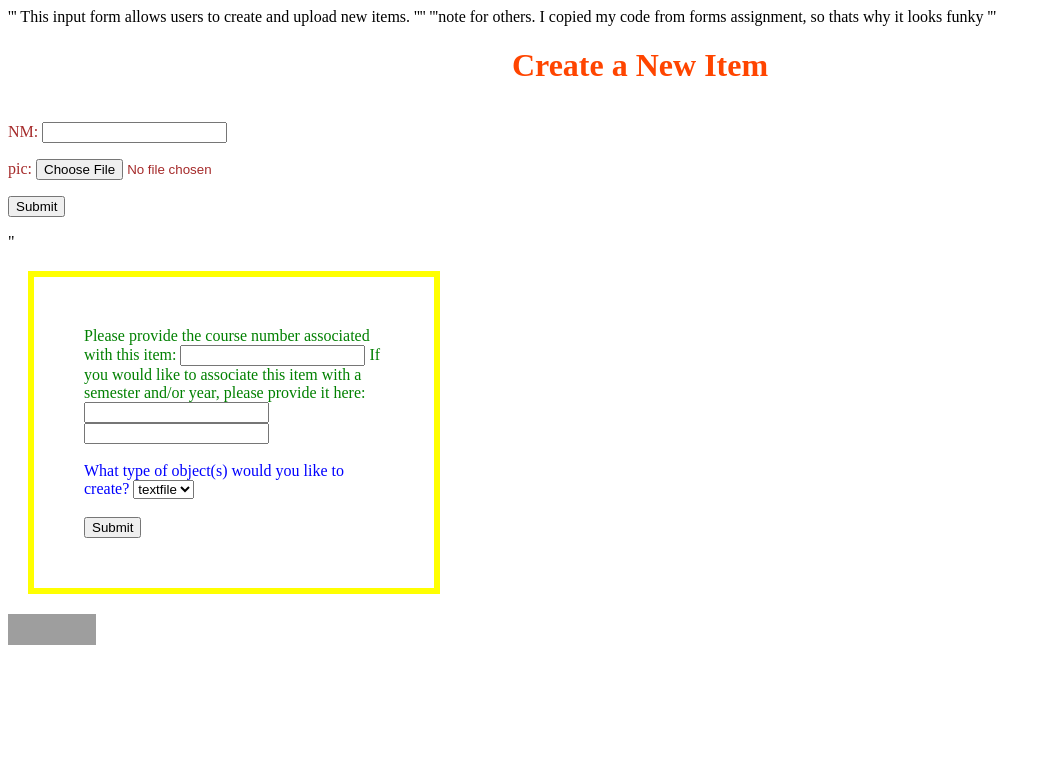
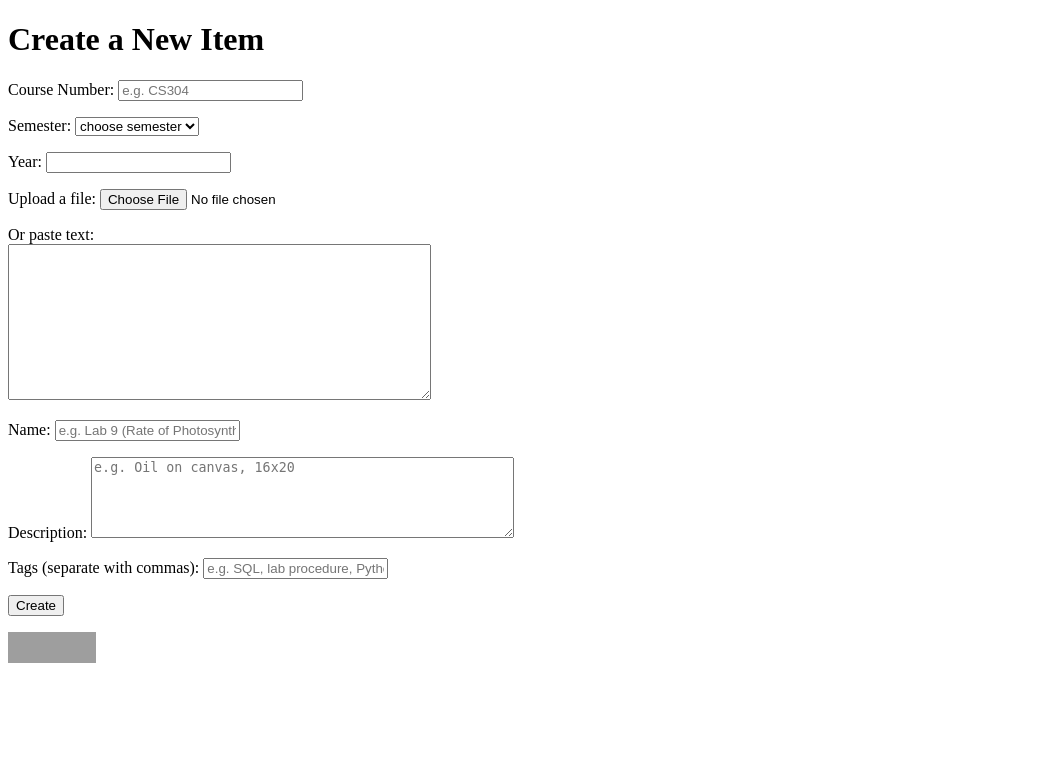
Before and after one commit to mg126e/Portfolio_Drive, a Python web app: template templates/inputform.html in a window 1280 px wide. Shown: the top 783 px of the page, without its empty margins (0-1051 px from the left). Run offline with Jinja, Linux system fonts and the light colour scheme; the template is opened without the code that fills it, so the values that code supplies are empty; grey boxes are pictures that could not be loaded.

Commit message:
updated inputform.html and app.py

```diff
--- a/templates/inputform.html
+++ b/templates/inputform.html
@@ -1,79 +1,69 @@
-''' This input form allows users to create and upload new items. ''''
-'''note for others. I copied my code from forms assignment, so thats why it looks funky '''
 <!DOCTYPE html>
+
+<!-- This input form allows users to create and upload new items. -->
+
 <html lang="en">
 <head>
     <meta charset="utf-8">
-    <title>Input Form - create a new item!</title>
+    <title>Create a New Item</title>
     <meta name="author" content="Angela Noyes">
     <meta name="viewport" content="width=device-width, initial-scale=1">
-
-    <style>
-    h1{
-        text-align: center;
-        color: orangered;
-        }
-    h2{
-        text-align: center;
-        color: red;
-        }
-    p{
-        color: brown;
-        }
-    #survey-box{
-        background-color: white;
-        width: 300px;
-        border: 6px solid yellow;
-        padding: 50px;
-        margin: 20px;
-        }
-    .name-label{
-        color: green;
-        }
-    .class-label{
-        color: blue;
-        }
-    </style>
-
 </head>
 <body>
 <h1>Create a New Item</h1>
-<!-- here, the pic variable is a dictionary read from the database. -->
-<!-- It has two keys, the input_id and the title of the item -->
-<!-- we need input_id for the URL, and therefore for the url_for function, which refers to our pic(input_id handler function) -->
-<p><img src="{{url_for('pic', input_id=pic['input_id'])}}" alt="{{pic['title']}}"></p>
+
 
 <!-- I am using code from the file-upload class reading to help with this -->
-<form method = "post" action="{{url_for('file_upload')}}" enctype="multipart/form-data">
-    <p><label>NM: <input type = "text" name="title" name = "nm"></label></p>
-    <p><label>pic: <input type = "file" name="pic"></label></p>
-    <p><input type = "submit" value = "Submit"></p>
-</form>"
+<form method="post" action="{{url_for('file_upload')}}" enctype="multipart/form-data">
+
+    <!-- For now, I am using the "structural" method for adding labels-->
+
+    <p><label>Course Number:
+        <input required type = "text" name="course_number" placeholder="e.g. CS304">
+    </label></p>
+
+    <p><label>Semester:
+        <select required name="semester">
+        <option value = "">choose semester</option>
+        <!-- should the instructions in the line above be "choose semester" or "choose term" or something else? Diff institutions will be different-->
+        <option>Fall</option>
+        <option>Spring</option>
+        <option>Summer</option>
+        <option>Winter</option>
+        </select>
+    </label></p>
+
+    <p><label>Year:
+        <input required type="number" name="year" min="2000">
+    </label></p>
+
+    <p><label>Upload a file:
+        <input type="file" name="file">
+    </label></p>
+
+    <p><label>Or paste text: <br>
+        <textarea name="text_content" rows="10" cols="50"></textarea>
+    </label></p>
+
+    <p><label>Name:
+        <input required type = "text" name="name" placeholder="e.g. Lab 9 (Rate of Photosynthesis)">
+    </label></p>
+
+    <p><label>Description:
+        <textarea name="description" rows="5" cols="50"
+            placeholder="e.g. Oil on canvas, 16x20"></textarea>
+    </label></p>
+
+    <p><label>Tags (separate with commas):
+        <input type = "text" name="tags" placeholder="e.g. SQL, lab procedure, Python">
+    </label></p>
+
+    <p><input type = "submit" value = "Create"></p>
+    <!-- This is the submit button-->
+</form>
 
 <!-- <form action = "https://cs.wellesley.edu/~cs304flask/cgi-bin/dump.cgi" method = "post"> -->
 <!-- I have commented out the above for now because I'm not sure if it's needed. If it is needed, the address would need to be different -->
-
-<div id = "survey-box">
-    <!-- I am trying to use Labeling using ID-->
-    <label for = "Course-ID" class="name-label" >Please provide the course number associated with this item:</label>
-    <input type = "text" class = "course" id = "course" >
-    <label for = "name" class="name-label" >If you would like to associate this item with a semester and/or year, please provide it here:</label>
-    <input type = "text" semester = "semester" id = "semester" >
-    <input type = "text" year = "year" id = "year" >
-
-    <br><br>
-    <label for ="choice" class="class-label" > What type of object(s) would you like to create? </label>
-    <select name = "choice" id = "choice">
-        <option value = "text file">textfile</option>
-        <option value = "image">image</option>
-    </select>
-
-    <br><br>
-
-    <input type = "submit" value = "Submit">
-
-</div>
-</form>
 
 <p>
   <a href="http://validator.w3.org/check?uri=referer">
```
Also changed, not shown: app.py (+47 -19 lines).
